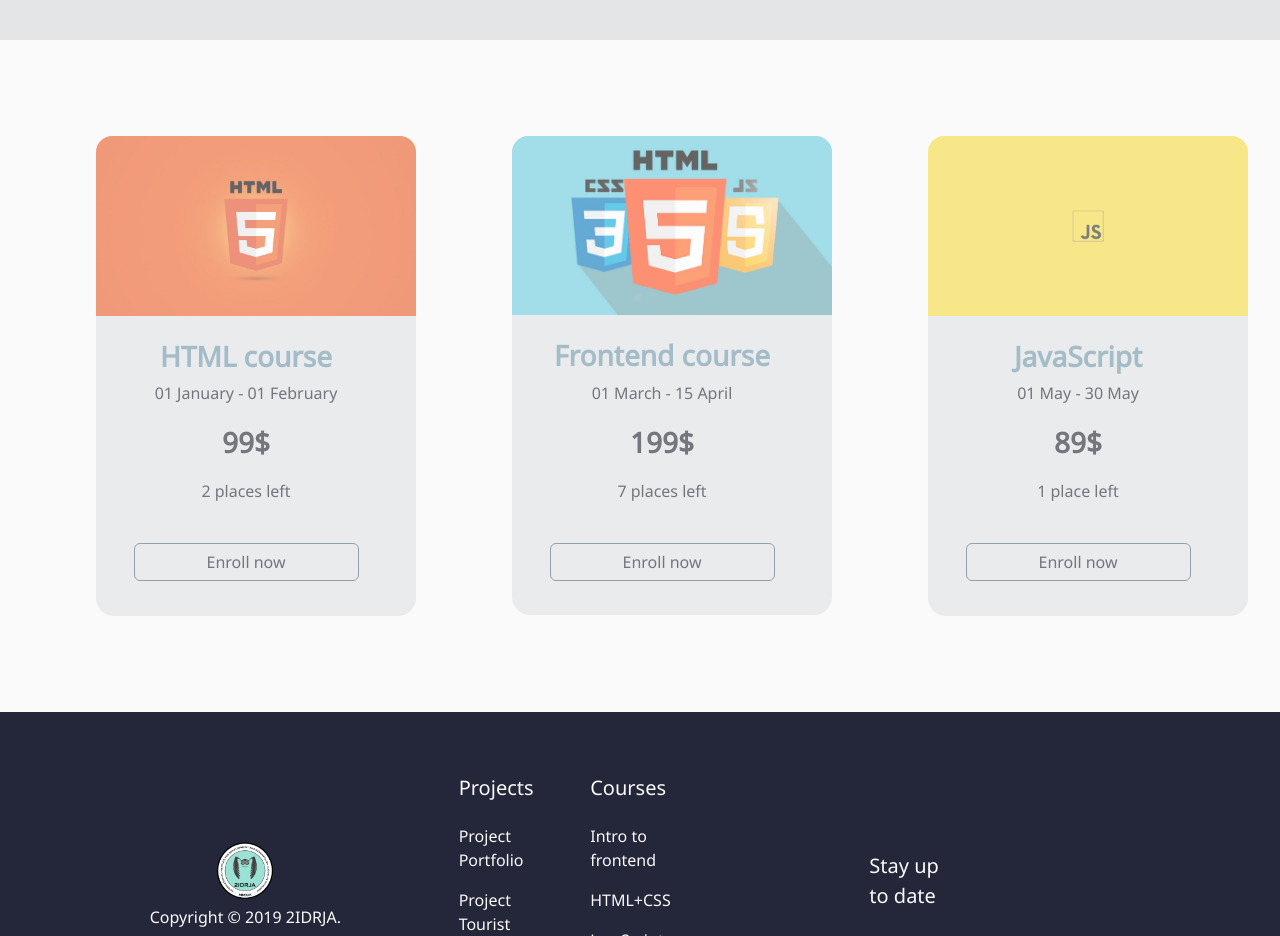
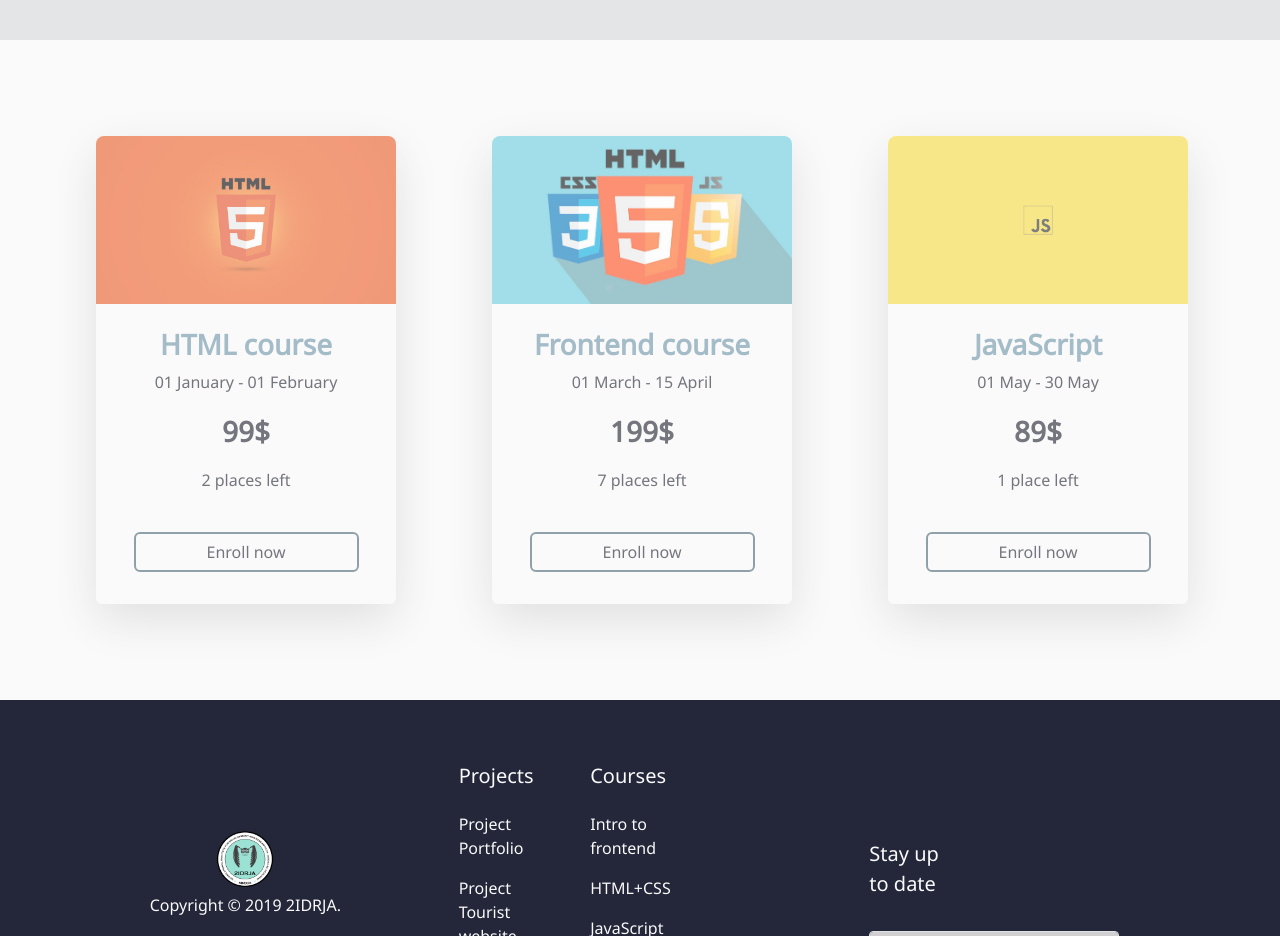
Before and after one commit to fpstj/2idrja_react_app, a React (Create React App) app: page / in a window 1280 px wide. Shown: the part 2820-3756 px from the top of the page. Built offline with nearby package versions, Linux system fonts and the light colour scheme.

Commit message:
update cards bg color and shadow

```diff
--- a/src/components/ui/CourseEnrollmentCard.css
+++ b/src/components/ui/CourseEnrollmentCard.css
@@ -1,15 +1,14 @@
 .card-background {
-  background: var(--bs-gray-300);
-  /* background: var(--bs-gray-white); */
+  /* background: var(--bs-gray-300); */
+  background: var(--bs-gray-white);
   /* background: linear-gradient(to right, #1565c0, #b92b27); */
-  border-radius: 18px;
-  border-color: 2px solid black !important;
+  border-radius: 12px;
 }
 
 .card-body {
   /* width: 20rem;
   height: 20rem; */
-  width: 300px;
+  /* width: 300px; */
   height: 300px;
 }
 
@@ -21,20 +20,20 @@
   opacity: 1;
   transition: 0.5s ease-in-out;
   z-index: 3;
-  border-color: 12px solid var(--bs-dark) !important;
-  box-shadow: 0px 2px 12px -8px rgba(0, 0, 0, 0.1);
+  border-color: 2px solid var(--bs-dark) !important;
+  /* box-shadow: 0px 2px 12px -8px rgba(0, 0, 0, 0.1); */
   /* transition: all 0.4s cubic-bezier(0.175, 0.885, 0, 1); */
 }
 
 .card-wallpaper {
   /* width: 20rem;
   height: 20rem; */
-  width: 320px;
-  border-radius: 1rem 1rem 0 0;
+  width: 300px;
+  border-radius: 0.5rem 0.5rem 0 0;
 }
 
 .btn-custom {
-  border: 1px solid rgba(75, 102, 117, 1) !important;
+  border: 2px solid rgba(75, 102, 117, 1) !important;
 }
 
 .btn-custom:hover {
--- a/src/components/ui/CourseEnrollmentCard.jsx
+++ b/src/components/ui/CourseEnrollmentCard.jsx
@@ -7,7 +7,7 @@ const CourseEnrollmentCard = (props) => {
       <>
         <div
           className="enrollment-card d-flex justify-content-center align-items-center m-5
-      ">
+      rounded shadow-lg ">
           <div className="card-background">
             <img className="card-wallpaper" src={props.image} alt="image" />
             <div className="card-body justify-content-center align-items-center pt-4">
```
